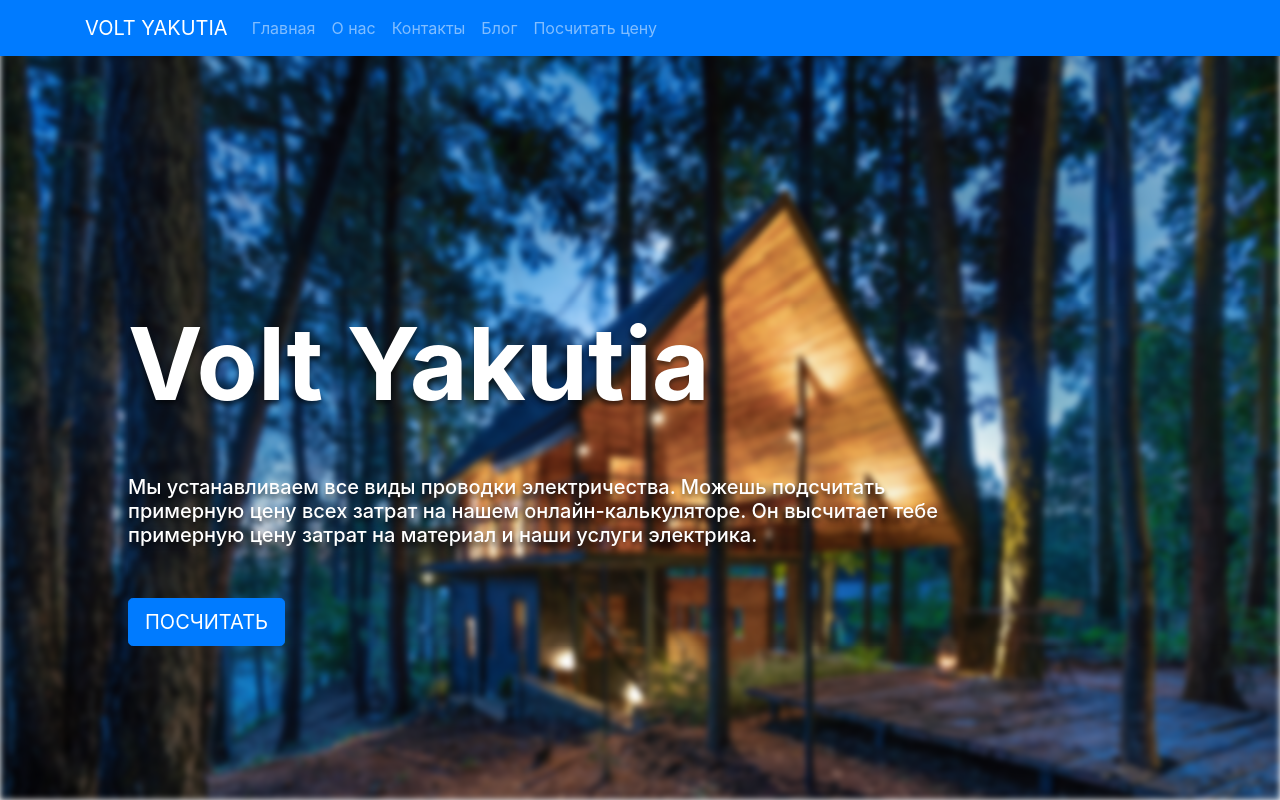
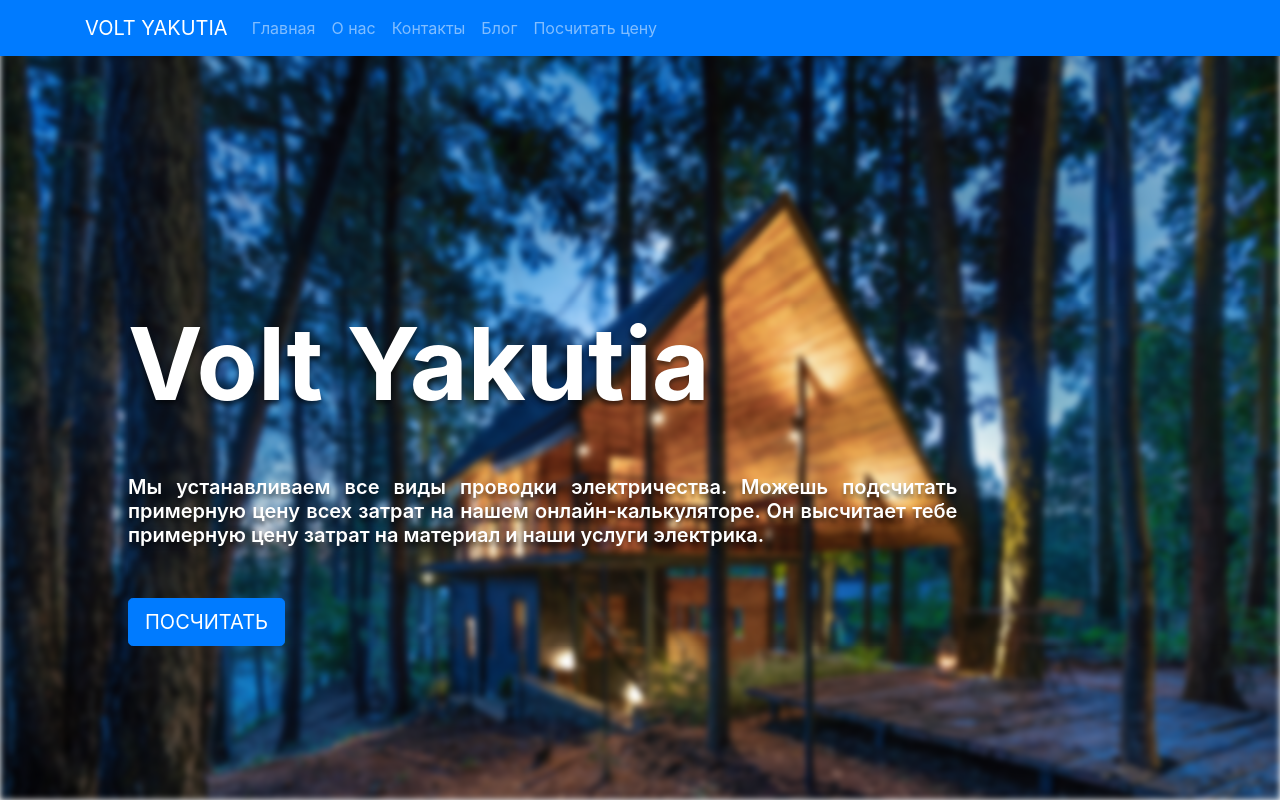
Before and after one commit to spykazik/react-volt-ykt-git, a React (Create React App) app: page / in a window 1280 px wide. Built offline with nearby package versions, Linux system fonts and the light colour scheme; a web font is replaced by a local one.

Commit message:
a little changes with css

```diff
--- a/src/pages/Home.css
+++ b/src/pages/Home.css
@@ -1,6 +1,5 @@
 @media screen and (max-width: 768px) {
     .btn {
-        size: sm;
     }
 }
 
@@ -116,7 +115,7 @@
     margin-top: 38vh;
     text-align: left;
     visibility: inherit;
-    text-shadow: 0px 4px 4px rgba(0, 0, 0, 0.5);
+    text-shadow: 0 4px 4px rgba(0, 0, 0, 0.5);
     backdrop-filter: blur(1px)
 }
 
@@ -125,11 +124,11 @@
 }
 
 .Za {
-    font-weight: 400px;
+    font-weight: 600;
     padding-top: 43px;
     padding-bottom: 43px;
     padding-right: 28%;
-
+    text-align: justify;
 }
 
 .calc {
```
